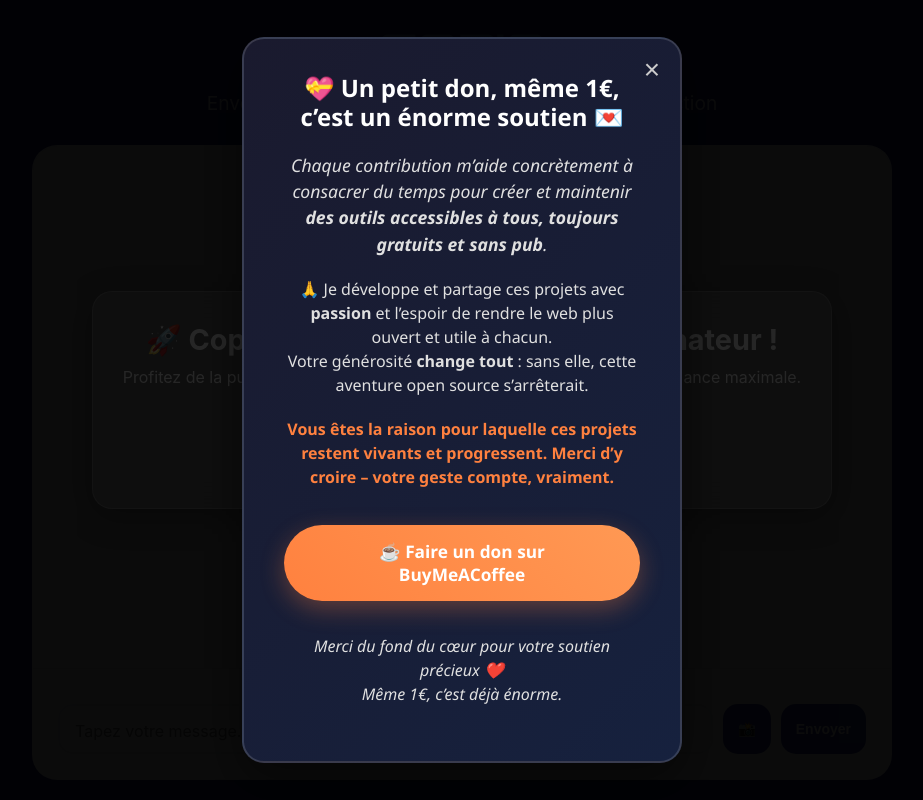
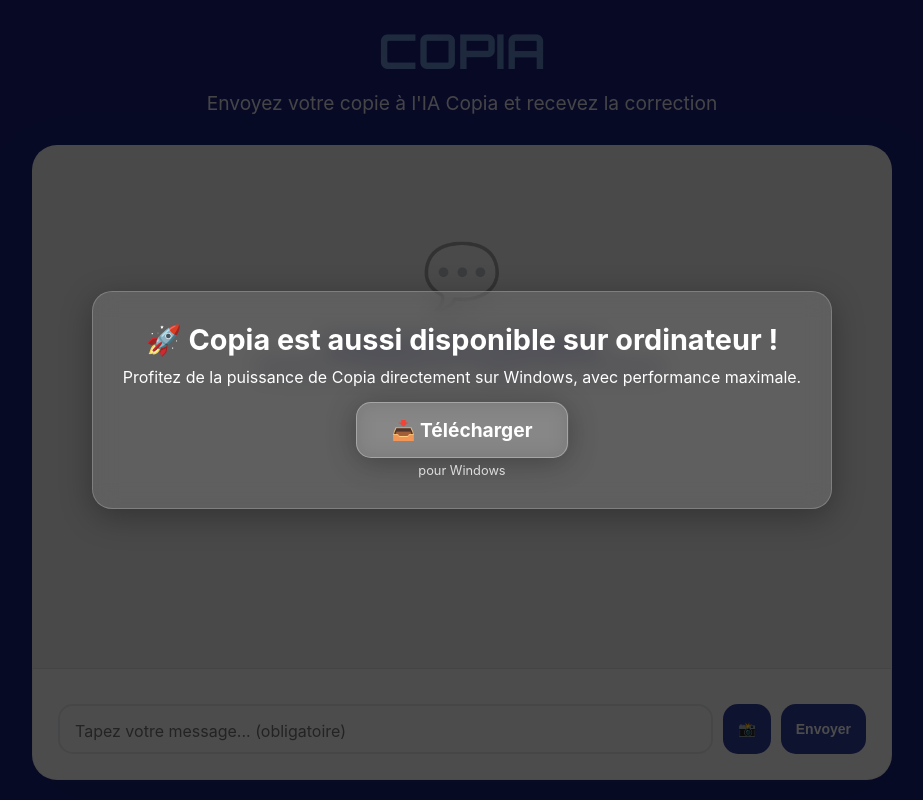
Before and after one commit to noebsc/CopiaByNoe, a plain HTML site: page index.html in a window 1280 px wide. Shown: the whole page, without its empty margins (178-1101 px from the left). Drawn offline with Linux system fonts and the light colour scheme.

Commit message:
Update index.html

```diff
--- a/index.html
+++ b/index.html
@@ -1032,59 +1032,5 @@
             chat = new CopiaChat();
         });
     </script>
-    <script>
-        const donationPopup = document.createElement('div');
-        donationPopup.id = 'donation-popup';
-        donationPopup.classList.add('donation-popup-hidden');
-        donationPopup.innerHTML = `
-          <div class="donation-modal">
-            <button id="close-donation-popup" title="Fermer">&times;</button>
-            <div class="donation-content">
-              <h2>💝 Un petit don, même 1€, c’est un énorme soutien 💌</h2>
-              <p style="font-style: italic; font-size: 1.1rem;">
-                Chaque contribution m’aide concrètement à consacrer du temps pour créer et maintenir <b>des outils accessibles à tous, toujours gratuits et sans pub</b>.
-              </p>
-              <p>
-                🙏 Je développe et partage ces projets avec <b>passion</b> et l’espoir de rendre le web plus ouvert et utile à chacun.<br>
-                Votre générosité <b>change tout</b> : sans elle, cette aventure open source s’arrêterait.
-              </p>
-              <p style="font-weight:600;">
-                <span style="color:#ff813f;">Vous êtes la raison pour laquelle ces projets restent vivants et progressent. Merci d’y croire – votre geste compte, vraiment.</span>
-              </p>
-              <a href="https://www.buymeacoffee.com/noebsc" target="_blank" rel="noopener noreferrer" class="donation-button">
-                ☕ Faire un don sur BuyMeACoffee
-              </a>
-              <p class="donation-note">Merci du fond du cœur pour votre soutien précieux ❤️<br>
-              Même 1€, c’est déjà énorme.</p>
-            </div>
-          </div>
-        `;
-        document.body.appendChild(donationPopup);
-
-        window.addEventListener('DOMContentLoaded', () => {
-          setTimeout(() => {
-            donationPopup.classList.remove('donation-popup-hidden');
-          }, 1000);
-        });
-
-        // Fermeture via la croix ou clic sur l'arrière-plan
-        setTimeout(() => {
-          const closeDonationBtn = document.getElementById('close-donation-popup');
-          if (closeDonationBtn) {
-            closeDonationBtn.addEventListener('click', () => {
-              donationPopup.classList.add('donation-popup-hidden');
-              donationPopup.style.display = 'none';
-              console.log('Pop-up don fermé');
-            });
-          }
-          donationPopup.addEventListener('click', (e) => {
-            if (e.target === donationPopup) {
-              donationPopup.classList.add('donation-popup-hidden');
-              donationPopup.style.display = 'none';
-              console.log('Pop-up don fermé via clic arrière-plan');
-            }
-          });
-        }, 100);
-    </script>
 </body>
 </html>
```
